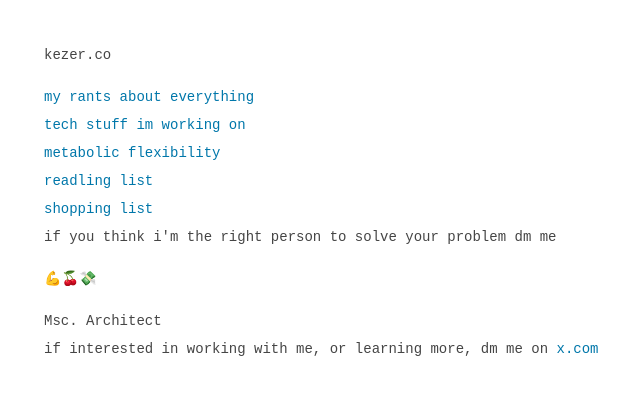
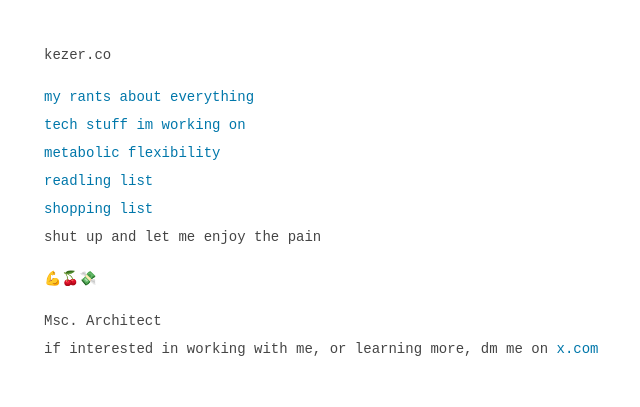
Before and after one commit to kezerco/kezer.co, a plain HTML site: page index.html in a window 1280 px wide. Shown: the whole page, without its empty margins (196-836 px from the left). Drawn offline with Linux system fonts and the light colour scheme; a web font is replaced by a local one.

Commit message:
Add files via upload

```diff
--- a/index.html
+++ b/index.html
@@ -40,7 +40,7 @@
 <p style="margin: 0;"><a href="/meta.html" target="_blank" >metabolic flexibility</a></p>
 <p style="margin: 0;"><a href="/lit.html" target="_blank" >readling list</a></p>
 <p style="margin: 0;"><a href="/shop.html" target="_blank" >shopping list</a></p>
-<p style="margin: 0;">if you think i'm the right person to solve your problem dm me</p>
+<p style="margin: 0;">shut up and let me enjoy the pain</p>
 <p>💪🍒💸</p>
 <p style="margin: 0;">Msc. Architect</p>
 <p style="margin: 0;">if interested in working with me, or learning more, dm me on <a href="https://x.com/kezerco">x.com</a></p>
```
